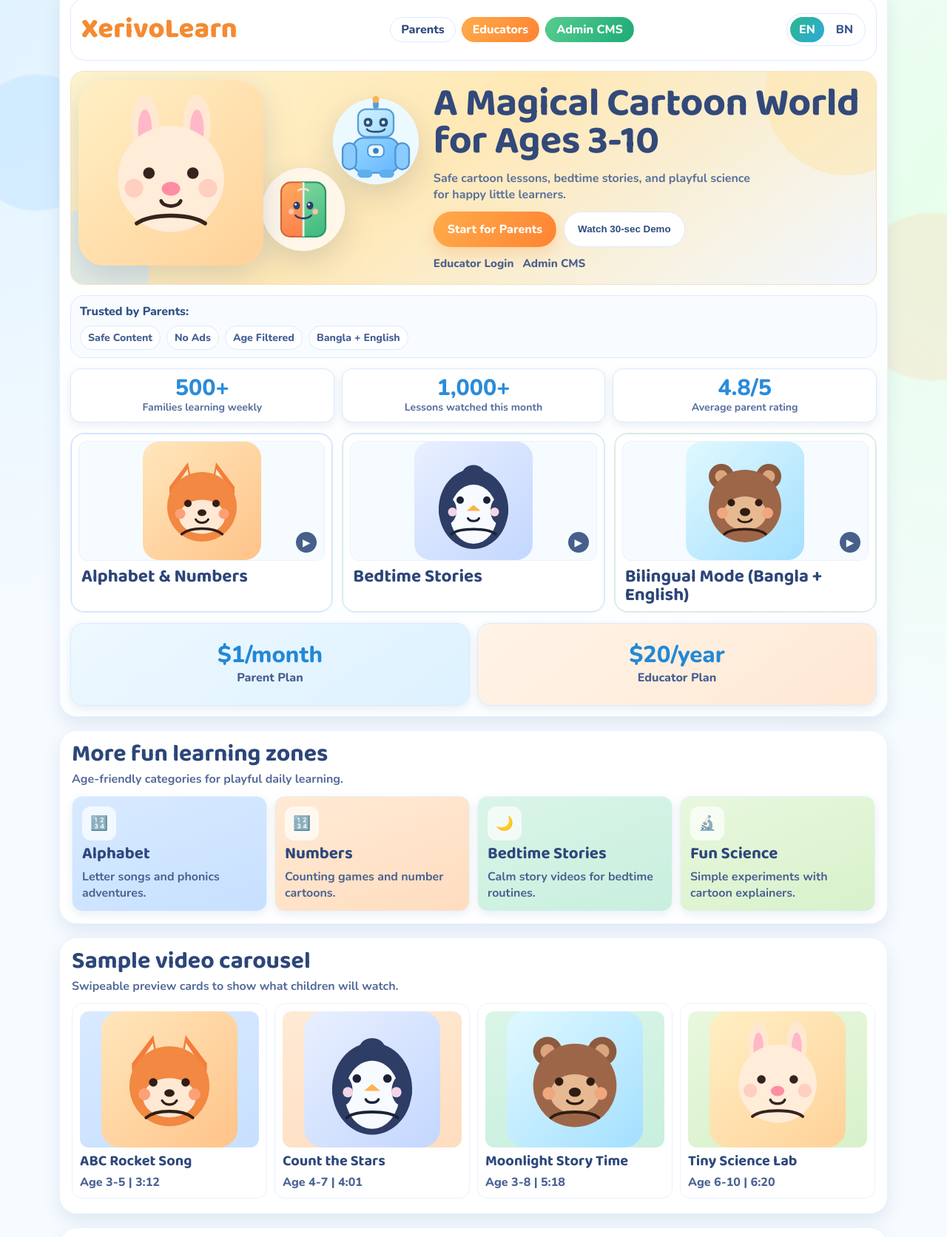
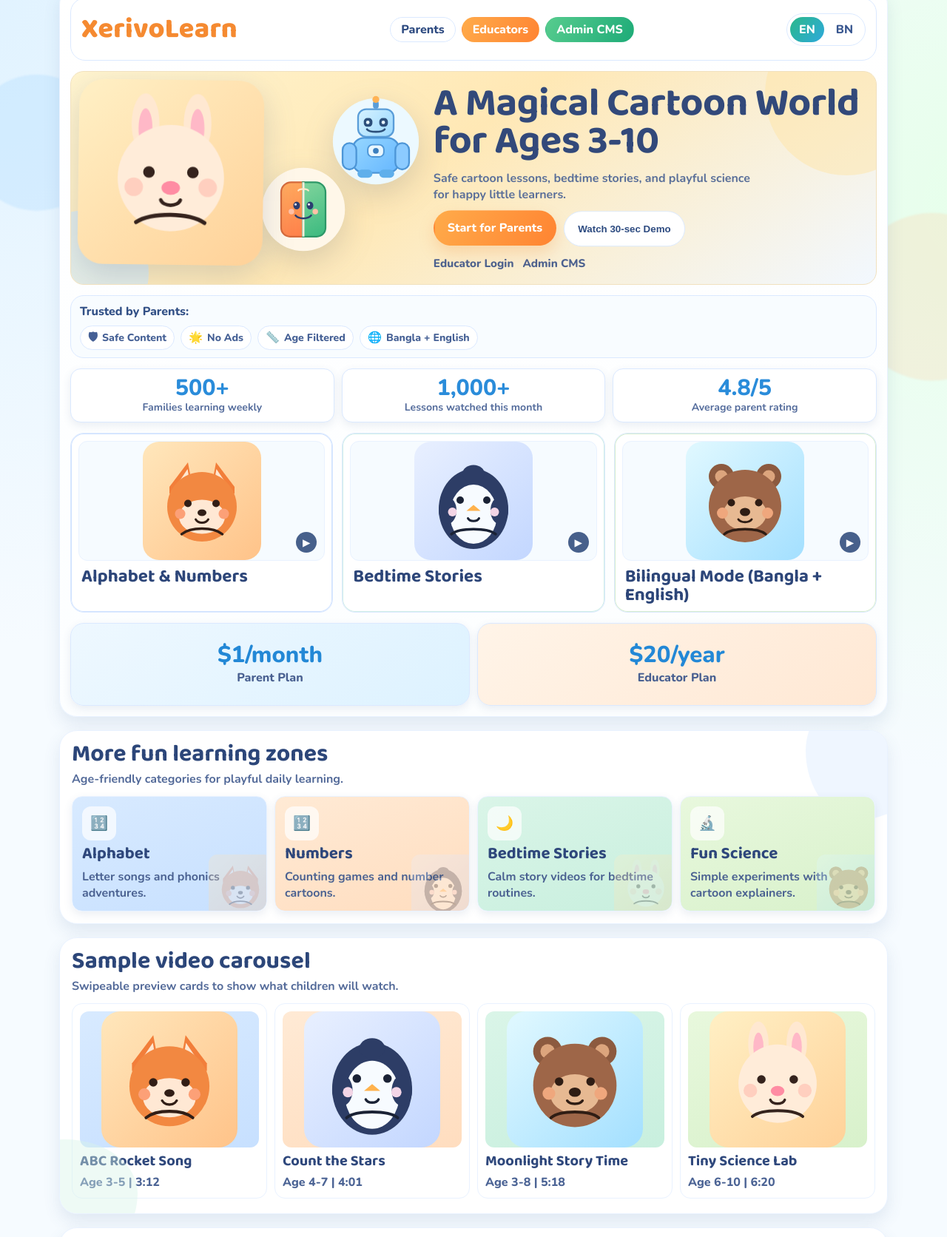
Before and after one commit to mdnazmulislam0087/XerivoLearn, a website: page sites/marketing/index.html in a window 1280 px wide. Shown: the part 32-1704 px from the top of the page at 74% size. Drawn offline with nearby package versions, Linux system fonts and the light colour scheme.

Commit message:
home page polishing2

```diff
--- a/sites/marketing/styles.css
+++ b/sites/marketing/styles.css
@@ -186,6 +186,7 @@ html[lang="bn"] .brand {
   background: #fff;
   font-weight: 800;
   line-height: 1;
+  transition: transform 0.22s ease, box-shadow 0.22s ease, border-color 0.22s ease;
 }
 
 .showcase-nav a:nth-child(2) {
@@ -219,6 +220,7 @@ html[lang="bn"] .brand {
   background: transparent;
   padding: 6px 12px;
   cursor: pointer;
+  transition: transform 0.2s ease, box-shadow 0.2s ease;
 }
 
 .lang-switch button.active {
@@ -306,6 +308,7 @@ html[lang="bn"] .brand {
   text-align: center;
   font-weight: 800;
   cursor: pointer;
+  transition: transform 0.22s ease, box-shadow 0.22s ease, border-color 0.22s ease;
 }
 
 .btn-primary {
@@ -320,6 +323,19 @@ html[lang="bn"] .brand {
   border-color: var(--line);
 }
 
+.showcase-actions .btn {
+  animation: buttonBounce 3.6s ease-in-out infinite;
+}
+
+.showcase-actions .btn:nth-child(2) {
+  animation-delay: -1.4s;
+}
+
+.showcase-actions .btn:hover,
+.showcase-actions .btn:focus-visible {
+  animation: none;
+}
+
 .hero-secondary-links {
   display: flex;
   justify-content: center;
@@ -332,6 +348,7 @@ html[lang="bn"] .brand {
   color: #4c618f;
   font-size: 0.95rem;
   font-weight: 800;
+  transition: color 0.22s ease;
 }
 
 .showcase-mascots {
@@ -354,7 +371,7 @@ html[lang="bn"] .brand {
   left: -8px;
   bottom: -4px;
   z-index: 2;
-  animation: floatUp 5s ease-in-out infinite;
+  animation: bunnyBounce 5.6s ease-in-out infinite;
 }
 
 .mascot-book {
@@ -403,6 +420,31 @@ html[lang="bn"] .brand {
   font-size: 0.88rem;
   font-weight: 800;
   padding: 6px 10px;
+  display: inline-flex;
+  align-items: center;
+  gap: 6px;
+  transition: transform 0.2s ease, box-shadow 0.2s ease;
+}
+
+.trust-strip-items span::before {
+  font-size: 0.95rem;
+  line-height: 1;
+}
+
+.trust-strip-items span:nth-child(1)::before {
+  content: "\1F6E1";
+}
+
+.trust-strip-items span:nth-child(2)::before {
+  content: "\1F31F";
+}
+
+.trust-strip-items span:nth-child(3)::before {
+  content: "\1F4CF";
+}
+
+.trust-strip-items span:nth-child(4)::before {
+  content: "\1F310";
 }
 
 .social-proof {
@@ -448,6 +490,7 @@ html[lang="bn"] .brand {
   gap: 10px;
   align-content: start;
   text-align: left;
+  transition: transform 0.24s ease, box-shadow 0.24s ease, border-color 0.24s ease;
 }
 
 .show-tile h2 {
@@ -471,6 +514,7 @@ html[lang="bn"] .brand {
 .tile-thumb img {
   width: min(86%, 160px);
   display: block;
+  transition: transform 0.24s ease;
 }
 
 .tile-play {
@@ -517,6 +561,7 @@ html[lang="bn"] .brand {
   text-align: center;
   padding: 12px;
   box-shadow: var(--shadow-sm);
+  transition: transform 0.24s ease, box-shadow 0.24s ease, border-color 0.24s ease;
 }
 
 .price-orb.parent {
@@ -648,6 +693,7 @@ html[lang="bn"] .brand {
   font-weight: 800;
   padding: 8px 14px;
   cursor: pointer;
+  transition: transform 0.2s ease, box-shadow 0.2s ease;
 }
 
 .demo-controls span {
@@ -660,6 +706,45 @@ html[lang="bn"] .brand {
 .trust,
 .testimonials {
   padding: 16px;
+  position: relative;
+  overflow: hidden;
+}
+
+.topics::before,
+.previews::before,
+.trust::before,
+.testimonials::before {
+  content: "";
+  position: absolute;
+  width: 170px;
+  height: 170px;
+  border-radius: 42% 58% 58% 42% / 45% 43% 57% 55%;
+  opacity: 0.42;
+  pointer-events: none;
+}
+
+.topics::before {
+  right: -60px;
+  top: -50px;
+  background: #d8eaff;
+}
+
+.previews::before {
+  left: -65px;
+  bottom: -70px;
+  background: #d7f4e8;
+}
+
+.trust::before {
+  right: -70px;
+  bottom: -72px;
+  background: #ffe4ca;
+}
+
+.testimonials::before {
+  left: -70px;
+  top: -60px;
+  background: #d9e4ff;
 }
 
 .section-head {
@@ -696,10 +781,42 @@ html[lang="bn"] .brand {
   display: grid;
   gap: 8px;
   box-shadow: var(--shadow-sm);
+  position: relative;
+  overflow: hidden;
+  transition: transform 0.24s ease, box-shadow 0.24s ease, border-color 0.24s ease;
 }
 
 .topic-card {
   min-height: 152px;
+}
+
+.topic-card::after {
+  content: "";
+  position: absolute;
+  right: -8px;
+  bottom: -10px;
+  width: 86px;
+  height: 86px;
+  opacity: 0.28;
+  pointer-events: none;
+  background-repeat: no-repeat;
+  background-size: contain;
+}
+
+.topic-card:nth-child(1)::after {
+  background-image: url("./assets/characters/fox.svg");
+}
+
+.topic-card:nth-child(2)::after {
+  background-image: url("./assets/characters/penguin.svg");
+}
+
+.topic-card:nth-child(3)::after {
+  background-image: url("./assets/characters/bunny.svg");
+}
+
+.topic-card:nth-child(4)::after {
+  background-image: url("./assets/characters/bear.svg");
 }
 
 .topic-icon {
@@ -744,6 +861,7 @@ html[lang="bn"] .brand {
   padding: 10px;
   display: grid;
   gap: 8px;
+  transition: transform 0.24s ease, box-shadow 0.24s ease, border-color 0.24s ease;
 }
 
 .preview-image {
@@ -757,6 +875,7 @@ html[lang="bn"] .brand {
 .preview-image img {
   width: min(84%, 184px);
   display: block;
+  transition: transform 0.24s ease;
 }
 
 .preview-card h3 {
@@ -800,6 +919,63 @@ html[lang="bn"] .brand {
 
 .tone-lime {
   background: linear-gradient(160deg, #e8f8dd, #d8f1cb);
+}
+
+.showcase-nav a:hover,
+.showcase-nav a:focus-visible {
+  transform: translateY(-2px);
+  box-shadow: 0 8px 16px rgba(66, 97, 143, 0.16);
+}
+
+.lang-switch button:hover,
+.lang-switch button:focus-visible {
+  transform: translateY(-1px);
+}
+
+.btn:hover,
+.btn:focus-visible {
+  transform: translateY(-2px) scale(1.01);
+}
+
+.hero-secondary-links a:hover,
+.hero-secondary-links a:focus-visible {
+  color: #2f4e86;
+}
+
+.trust-strip-items span:hover,
+.trust-strip-items span:focus-visible {
+  transform: translateY(-1px);
+  box-shadow: 0 6px 12px rgba(65, 101, 148, 0.14);
+}
+
+.show-tile:hover,
+.show-tile:focus-within,
+.topic-card:hover,
+.topic-card:focus-within,
+.preview-card:hover,
+.preview-card:focus-within,
+.trust-card:hover,
+.trust-card:focus-within,
+.testimonial-card:hover,
+.testimonial-card:focus-within,
+.price-orb:hover,
+.price-orb:focus-visible {
+  transform: translateY(-4px);
+  box-shadow: 0 14px 28px rgba(62, 96, 141, 0.16);
+  border-color: #c9defd;
+}
+
+.show-tile:hover .tile-thumb img,
+.show-tile:focus-within .tile-thumb img,
+.preview-card:hover .preview-image img,
+.preview-card:focus-within .preview-image img {
+  transform: scale(1.04);
+}
+
+.demo-controls button:hover,
+.demo-controls button:focus-visible {
+  transform: translateY(-1px);
+  box-shadow: 0 8px 14px rgba(64, 98, 143, 0.12);
 }
 
 @media (min-width: 700px) {
@@ -910,6 +1086,32 @@ html[lang="bn"] .brand {
   }
 }
 
+@keyframes buttonBounce {
+  0%,
+  100% {
+    transform: translateY(0);
+  }
+
+  50% {
+    transform: translateY(-2px);
+  }
+}
+
+@keyframes bunnyBounce {
+  0%,
+  100% {
+    transform: translateY(0) rotate(0deg);
+  }
+
+  40% {
+    transform: translateY(-8px) rotate(-2deg);
+  }
+
+  75% {
+    transform: translateY(-3px) rotate(2deg);
+  }
+}
+
 @keyframes floatUp {
   0%,
   100% {
```
